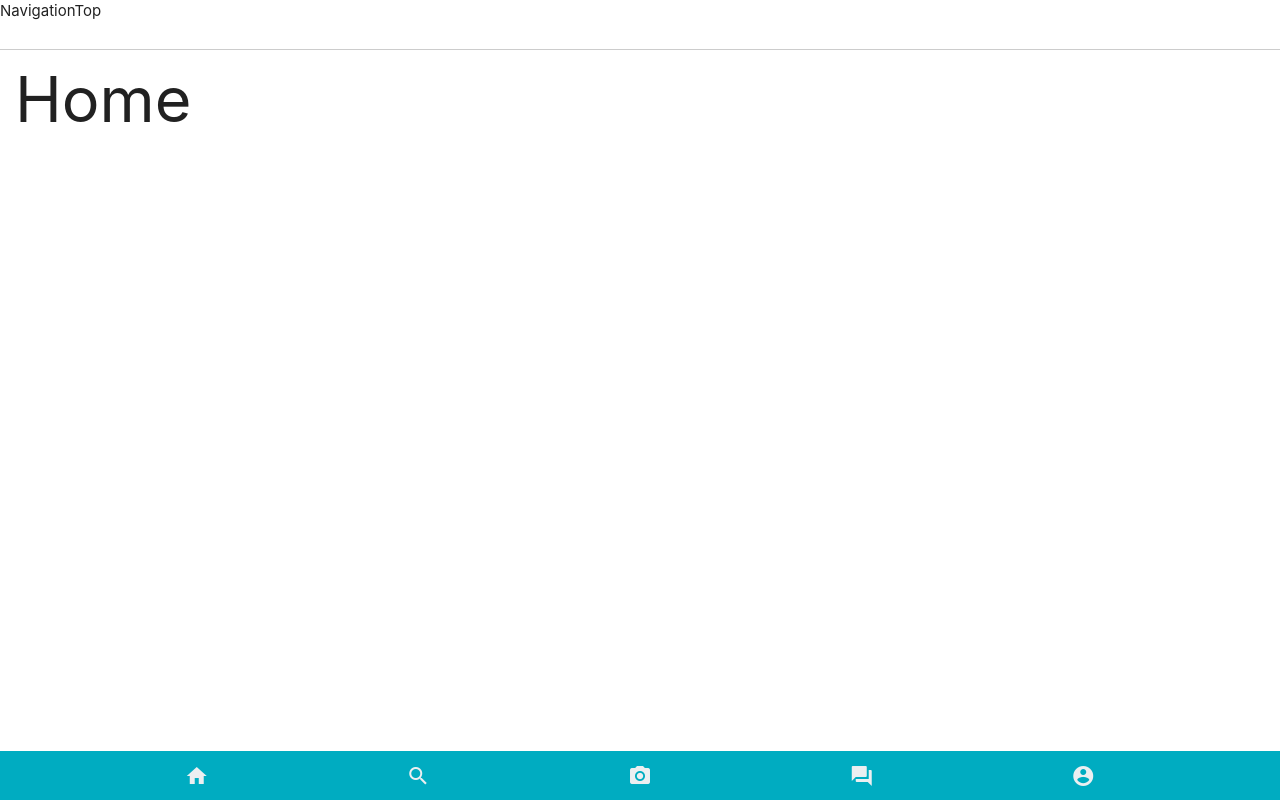
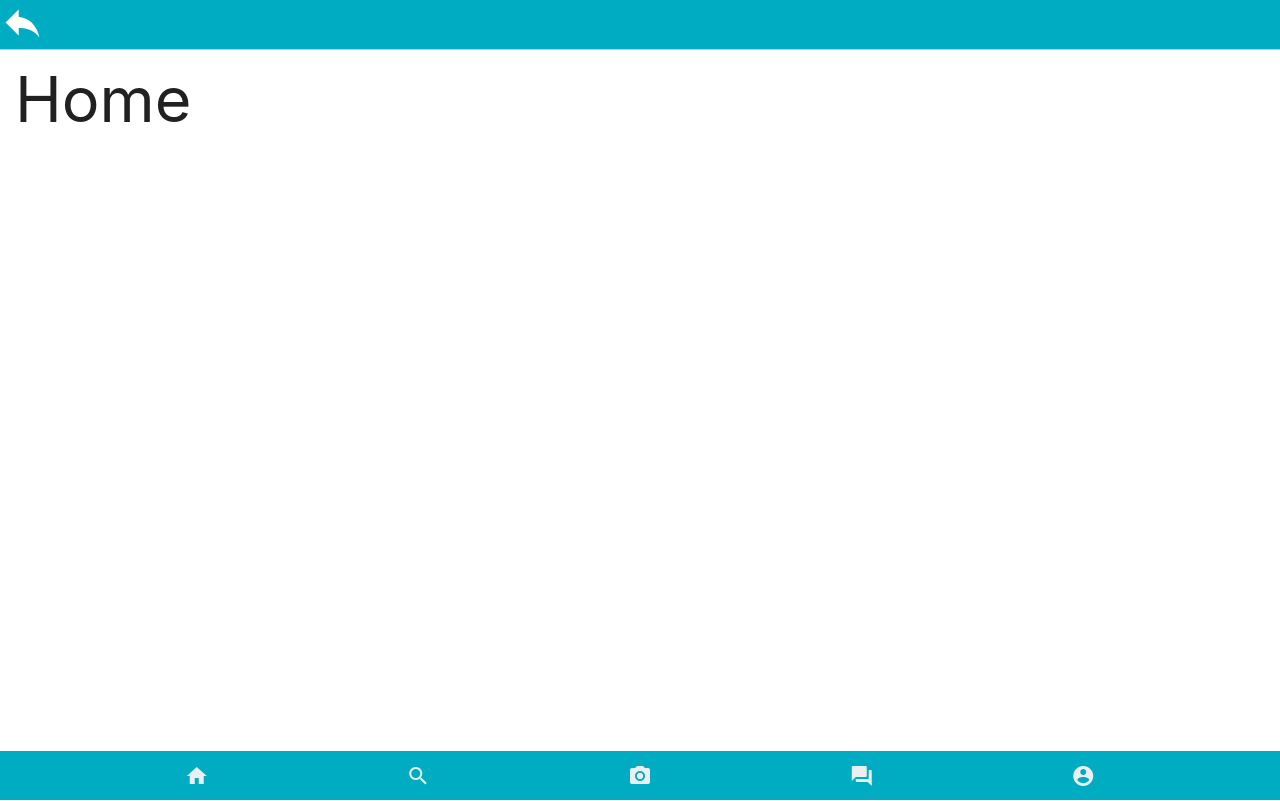
Before and after one commit to jack-carling/photo-pwa, a Vue app in the folder frontend/: page / in a window 1280 px wide. Built offline with nearby package versions, Linux system fonts and the light colour scheme.

Commit message:
Update NavigationTop.vue
tried the back button

```diff
--- a/frontend/src/components/NavigationTop.vue
+++ b/frontend/src/components/NavigationTop.vue
@@ -1,18 +1,26 @@
 <template>
-  <div>
-    NavigationTop
+  <div class="cyan darken-1">
+    <i class="material-icons" @click="goBack()">reply</i>
   </div>
 </template>
 
 <script>
-export default {
+export default {};
 
+function goBack() {
+  window.history.back();
 }
 </script>
 
 <style scoped>
 div {
   height: 50px;
-  border-bottom: 1px solid #CCCCCC;
+  border-bottom: 1px solid #cccccc;
+}
+
+i {
+  color: white;
+  font-size: 3rem;
+  cursor: pointer;
 }
 </style>
```
